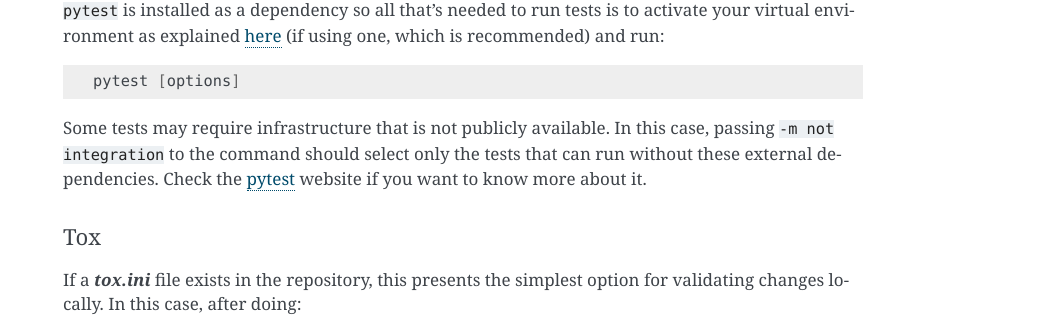
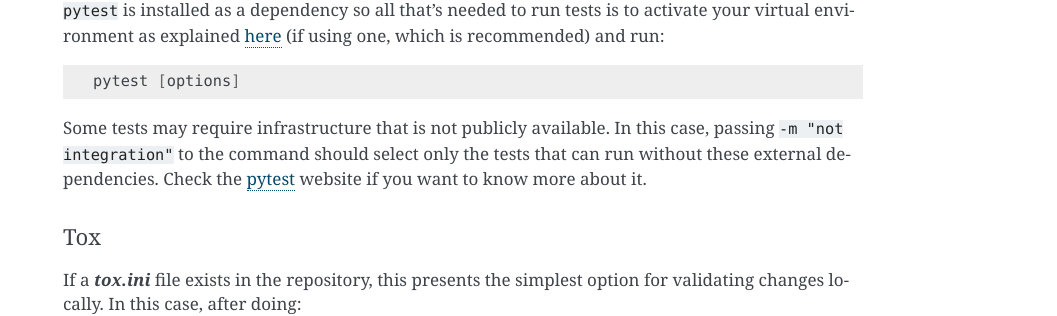
Before and after one commit to Breakthrough-Energy/docs, a Sphinx documentation site: the page built from source/user/installation_guide.md, in a window 1280 px wide and 900 px high, scrolled down 1940 px. Shown: the part 263-579 px from the top of the window, without its empty margins (223-1280 px from the left). Built offline with Sphinx 7.4.7, drawn with Linux system fonts in a browser that asks for light colours.

````diff
--- a/source/user/installation_guide.md
+++ b/source/user/installation_guide.md
@@ -53,7 +53,7 @@ Scenarios will be created, executed and extracted differently depending on the i
 ```bash
 pytest [options]
 ```
-Some tests may require infrastructure that is not publicly available. In this case, passing `-m not integration` to the command should select only the tests that can run without these external dependencies. Check the [pytest] website if you want to know more about it.
+Some tests may require infrastructure that is not publicly available. In this case, passing `-m "not integration"` to the command should select only the tests that can run without these external dependencies. Check the [pytest] website if you want to know more about it.
 
 
 #### Tox
````
